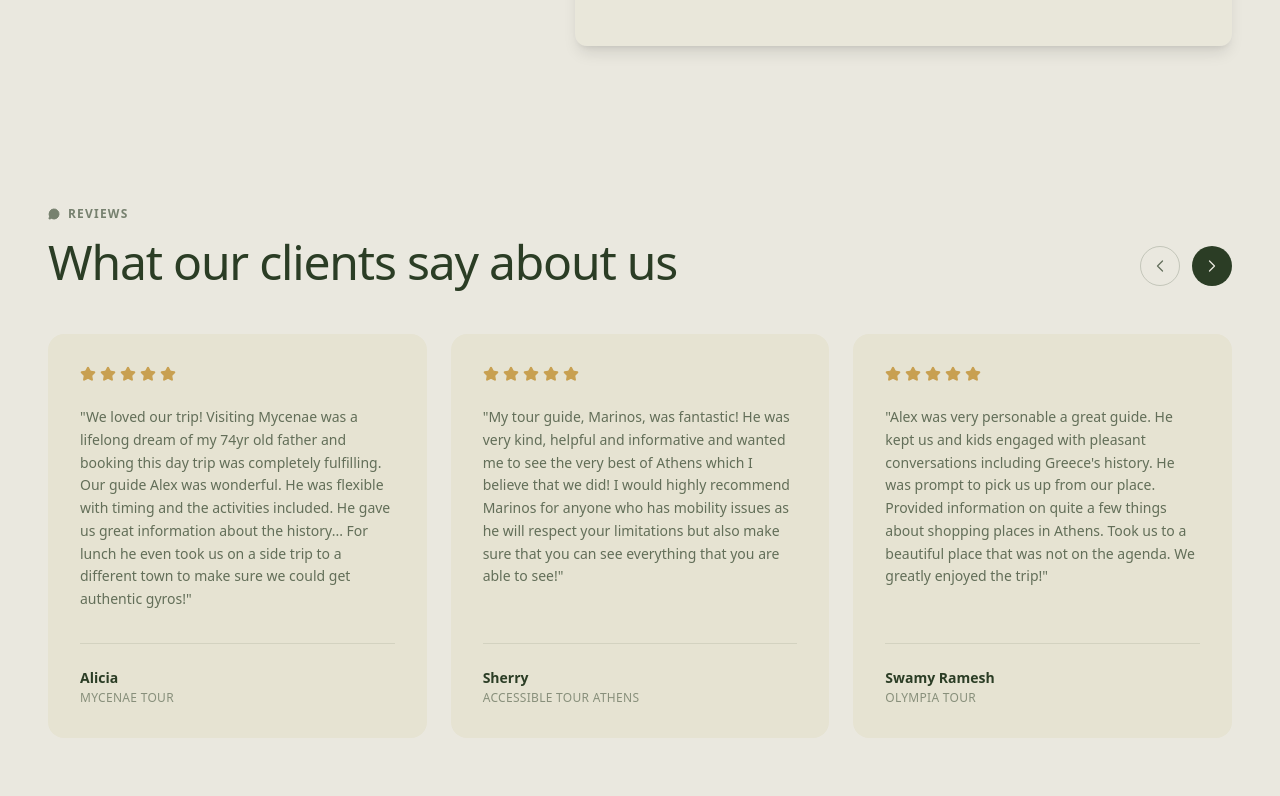
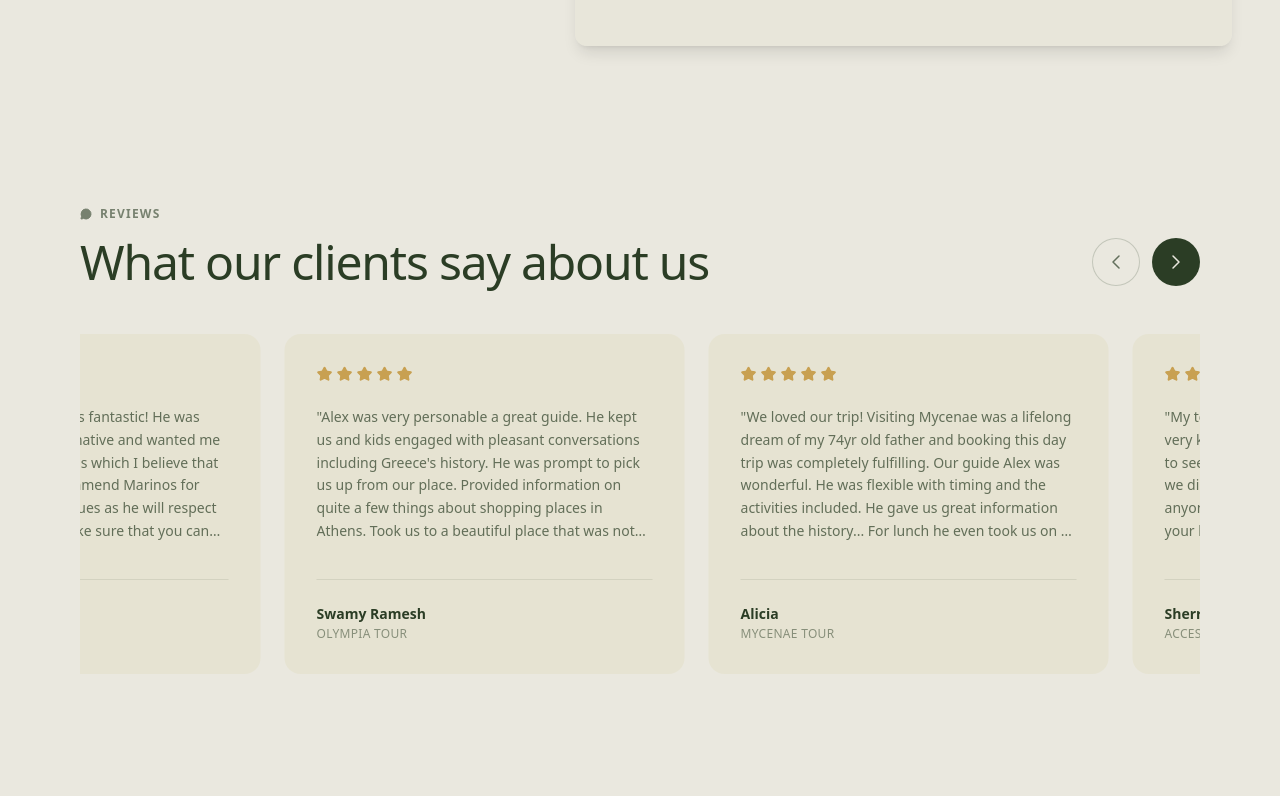
Before and after one commit to akins-dev/travel-agency-website, a Next.js app: page / in a window 1280 px wide. Shown: the part 6424-7220 px from the top of the page. Built offline with nearby package versions, Linux system fonts and the light colour scheme.

Commit message:
chore; add slider to review section

```diff
--- a/src/components/pages/home/Reviews.tsx
+++ b/src/components/pages/home/Reviews.tsx
@@ -1,5 +1,9 @@
+"use client";
+
+import { useRef } from "react";
 import { Star, ChevronLeft, ChevronRight, MessageCircle } from "lucide-react";
 
+// --- DATA ---
 const reviews = [
   {
     id: 1,
@@ -22,12 +26,74 @@ const reviews = [
     rating: 5,
     text: "Alex was very personable a great guide. He kept us and kids engaged with pleasant conversations including Greece's history. He was prompt to pick us up from our place. Provided information on quite a few things about shopping places in Athens. Took us to a beautiful place that was not on the agenda. We greatly enjoyed the trip!",
   },
+  {
+    id: 4,
+    author: "Alicia",
+    tour: "Mycenae Tour",
+    rating: 5,
+    text: "We loved our trip! Visiting Mycenae was a lifelong dream of my 74yr old father and booking this day trip was completely fulfilling. Our guide Alex was wonderful. He was flexible with timing and the activities included. He gave us great information about the history... For lunch he even took us on a side trip to a different town to make sure we could get authentic gyros!",
+  },
+  {
+    id: 5,
+    author: "Sherry",
+    tour: "Accessible Tour Athens",
+    rating: 5,
+    text: "My tour guide, Marinos, was fantastic! He was very kind, helpful and informative and wanted me to see the very best of Athens which I believe that we did! I would highly recommend Marinos for anyone who has mobility issues as he will respect your limitations but also make sure that you can see everything that you are able to see!",
+  },
+  {
+    id: 6,
+    author: "Swamy Ramesh",
+    tour: "Olympia Tour",
+    rating: 5,
+    text: "Alex was very personable a great guide. He kept us and kids engaged with pleasant conversations including Greece's history. He was prompt to pick us up from our place. Provided information on quite a few things about shopping places in Athens. Took us to a beautiful place that was not on the agenda. We greatly enjoyed the trip!",
+  }
 ];
 
 export default function ReviewsSection() {
+  const scrollContainerRef = useRef<HTMLDivElement>(null);
+
+  // Manual Navigation Logic (Scrolls the view, working alongside the animation)
+  const scroll = (direction: "left" | "right") => {
+    if (scrollContainerRef.current) {
+      const scrollAmount = 420; // Approx card width + gap
+      scrollContainerRef.current.scrollBy({
+        left: direction === "left" ? -scrollAmount : scrollAmount,
+        behavior: "smooth",
+      });
+    }
+  };
+
   return (
-    <section className="bg-[#EAE8DF] w-full py-20 text-[#2B3D25] font-sans">
-      <div className="max-w-450 mx-auto">
+    <section className="bg-[#EAE8DF] w-full py-20 text-[#2B3D25] font-sans overflow-hidden">
+      {/* --- CSS FOR INFINITE SCROLL & HIDING SCROLLBAR --- */}
+      <style jsx global>{`
+        .scrollbar-hide::-webkit-scrollbar {
+          display: none;
+        }
+        .scrollbar-hide {
+          -ms-overflow-style: none;
+          scrollbar-width: none;
+        }
+        /* The Infinite Animation */
+        @keyframes infinite-scroll {
+          from {
+            transform: translateX(0);
+          }
+          to {
+            transform: translateX(-50%);
+          } /* Move half way (the length of original list) */
+        }
+        .animate-infinite-scroll {
+          animation: infinite-scroll 40s linear infinite;
+          width: max-content; /* Force container to fit all items */
+        }
+        /* Pause on Hover */
+        .group:hover .animate-infinite-scroll {
+          animation-play-state: paused;
+        }
+      `}</style>
+
+      <div className="max-w-[1800px] mx-auto px-4 md:px-8">
         {/* --- HEADER --- */}
         <div className="flex flex-col md:flex-row md:items-end justify-between gap-6 mb-12">
           <div className="space-y-4">
@@ -44,21 +110,34 @@ export default function ReviewsSection() {
 
           {/* Navigation Buttons */}
           <div className="flex items-center gap-3">
-            <button className="w-10 h-10 rounded-full border border-[#2B3D25]/20 flex items-center justify-center hover:bg-[#2B3D25]/5 transition-colors">
-              <ChevronLeft strokeWidth={1.5} className="w-5 h-5 opacity-70" />
+            <button
+              onClick={() => scroll("left")}
+              className="w-12 h-12 rounded-full border border-[#2B3D25]/20 flex items-center justify-center hover:bg-[#2B3D25]/5 transition-colors active:scale-95 bg-[#EAE8DF] z-10"
+              aria-label="Previous review"
+            >
+              <ChevronLeft strokeWidth={1.5} className="w-6 h-6 opacity-70" />
             </button>
-            <button className="w-10 h-10 rounded-full bg-[#2B3D25] text-[#EAE8DF] flex items-center justify-center hover:bg-opacity-90 transition-colors">
-              <ChevronRight strokeWidth={1.5} className="w-5 h-5" />
+            <button
+              onClick={() => scroll("right")}
+              className="w-12 h-12 rounded-full bg-[#2B3D25] text-[#EAE8DF] flex items-center justify-center hover:bg-opacity-90 transition-colors active:scale-95 z-10"
+              aria-label="Next review"
+            >
+              <ChevronRight strokeWidth={1.5} className="w-6 h-6" />
             </button>
           </div>
         </div>
 
-        {/* --- REVIEWS GRID --- */}
-        <div className="grid grid-cols-1 md:grid-cols-3 gap-6">
-          {reviews.map((review) => (
+        {/* --- INFINITE SLIDER --- */}
         <div
-              key={review.id}
-              className="bg-[#E6E3D2] p-8 rounded-2xl flex flex-col justify-between min-h-80 hover:shadow-md transition-shadow duration-300"
+          ref={scrollContainerRef}
+          className="w-full overflow-x-auto scrollbar-hide group"
+        >
+          <div className="flex gap-6 animate-infinite-scroll pl-4">
+            {/* Render loop 3 times to ensure smooth infinite effect */}
+            {[...reviews, ...reviews, ...reviews].map((review, index) => (
+              <div
+                key={`${review.id}-${index}`}
+                className="w-[85vw] md:w-[400px] shrink-0 bg-[#E6E3D2] p-8 rounded-2xl flex flex-col justify-between min-h-[340px] hover:shadow-lg transition-all duration-300"
               >
                 {/* Stars & Text */}
                 <div className="space-y-6">
@@ -71,7 +150,7 @@ export default function ReviewsSection() {
                     ))}
                   </div>
 
-                <p className="text-sm leading-relaxed opacity-70">
+                  <p className="text-sm leading-relaxed opacity-70 line-clamp-6">
                     &quot;{review.text}&quot;
                   </p>
                 </div>
@@ -87,6 +166,7 @@ export default function ReviewsSection() {
             ))}
           </div>
         </div>
+      </div>
     </section>
   );
 }
```
Lines whose indentation alone changed are shown as unchanged.
